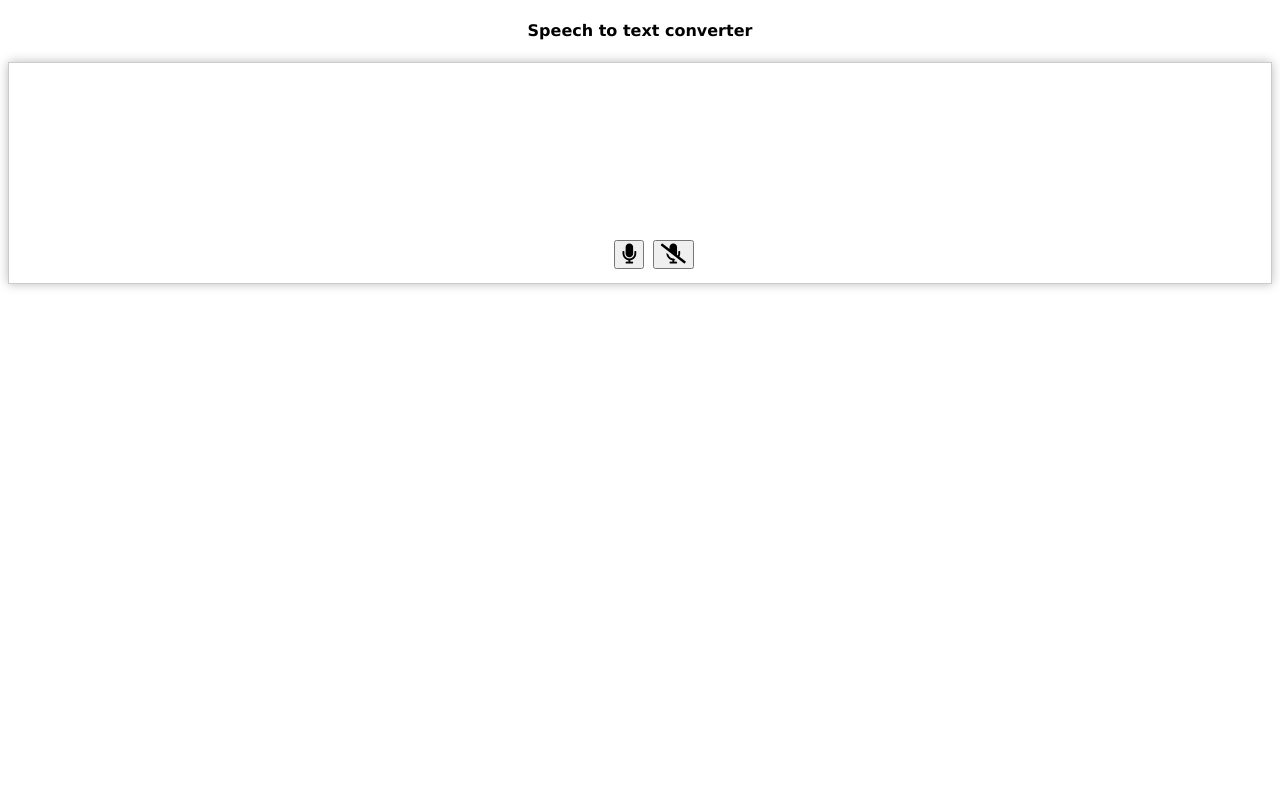
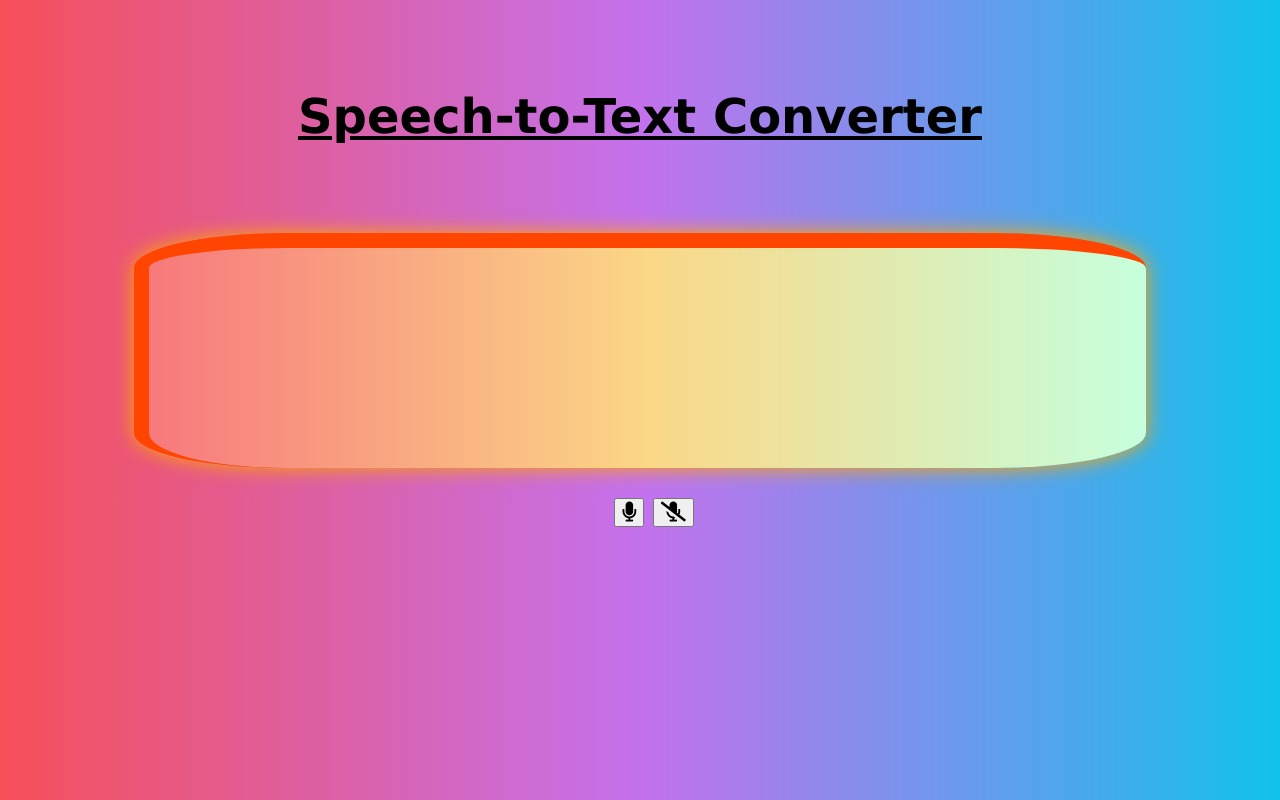
Before and after one commit to Himanshu0809/SpeechRecognizer, a plain HTML site: page index.html in a window 1280 px wide. Drawn offline with Linux system fonts and the light colour scheme.

Commit message:
CSS changes and update README.md

```diff
--- a/index.html
+++ b/index.html
@@ -14,7 +14,9 @@
 </head>
 
 <body>
-    <h4 style="text-align: center;">Speech to text converter</h4>
+    <h4 class="heading">
+        <strong><u>Speech-to-Text Converter</u></strong>
+    </h4>
     <!-- show the converted result -->
     <div id="result"></div>
 
--- a/style.css
+++ b/style.css
@@ -1,27 +1,43 @@
 body {
     font-family: Verdana, Geneva, Tahoma, sans-serif;
+    background: #12c2e9;  /* fallback for old browsers */
+    background: -webkit-linear-gradient(to right, #f64f59, #c471ed, #12c2e9);  /* Chrome 10-25, Safari 5.1-6 */
+    background: linear-gradient(to right, #f64f59, #c471ed, #12c2e9); /* W3C, IE 10+/ Edge, Firefox 16+, Chrome 26+, Opera 12+, Safari 7+ */
+}
+
+.heading{
+    font-size: 300%;
+    text-align: center;
+    margin:7%;
 }
 
 #result {
+    background: #C6FFDD;  /* fallback for old browsers */
+    background: -webkit-linear-gradient(to right, #f7797d, #FBD786, #C6FFDD);  /* Chrome 10-25, Safari 5.1-6 */
+    background: linear-gradient(to right, #f7797d, #FBD786, #C6FFDD); /* W3C, IE 10+/ Edge, Firefox 16+, Chrome 26+, Opera 12+, Safari 7+ */
     height: 200px;
-    border: 1px solid #ccc;
+    color: black;
+    border-radius: 15%;
+    border-top: 15px solid orangered;
+    border-left: 15px solid orangered;
     padding: 10px;
-    box-shadow: 0 0 10px 0 #bbb;
+    box-shadow: 0 0 20px 0 orange;
     margin-bottom: 30px;
     font-size: 14px;
     line-height: 25px;
+    margin-top:7%;
+    margin-left: 10%;
+    margin-right: 10%;
 }
 
 .startbtn {
     font-size: 20px;
     position: absolute;
-    top: 240px;
     left: 48%;
 }
 
 .stopbtn {
     font-size: 20px;
     position: absolute;
-    top: 240px;
     left: 51%;
 }
```
Also changed, not shown: 1 other file.
